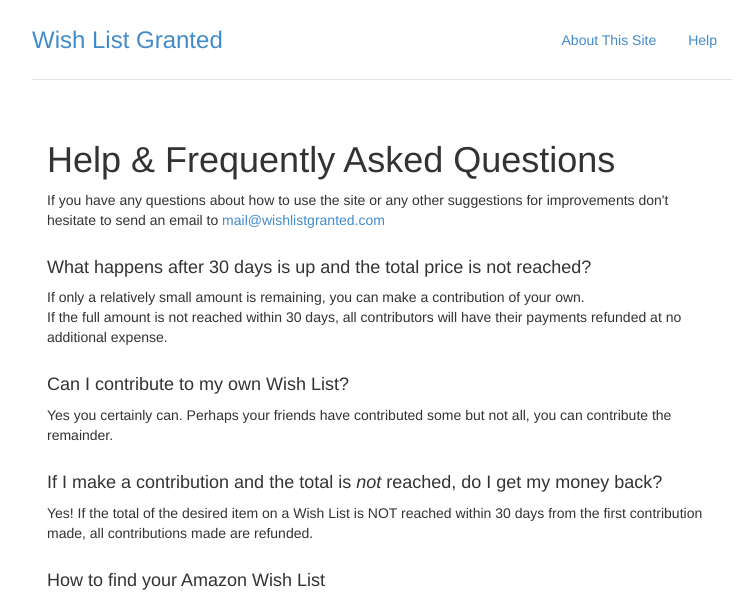
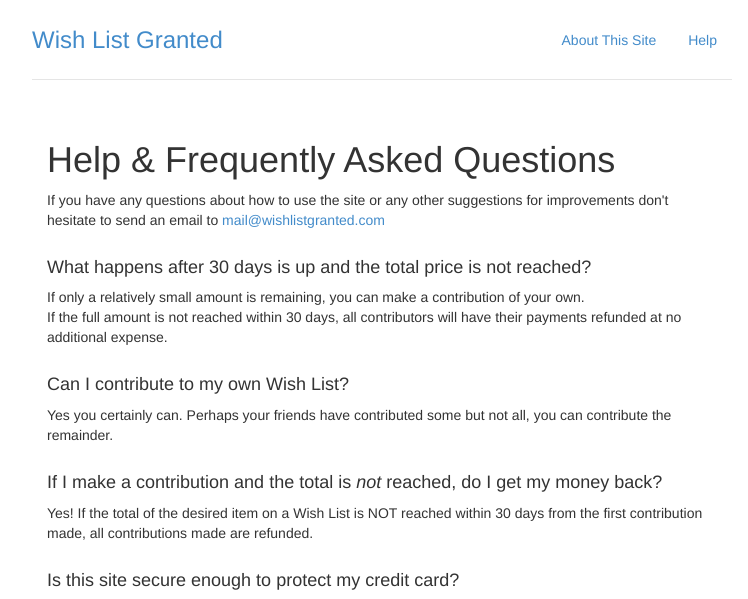
Before and after one commit to peterbe/generousfriends, a Django app: page /help/ in a window 1280 px wide. Shown: the top 599 px of the page, without its empty margins (258-1006 px from the left). Run offline with Django 3.2, Linux system fonts and the light colour scheme; parts of the project's set-up code (start-up, migrations or seed data) failed here and were passed over; some libraries are stand-ins or nearby versions.

Commit message:
help update

```diff
--- a/webapp/main/templates/main/help.html
+++ b/webapp/main/templates/main/help.html
@@ -27,6 +27,10 @@
           <p>Yes! If the total of the desired item on a Wish List is NOT reached within 30 days
           from the first contribution made, all contributions made are refunded.</p>
 
+          <h4>Is this site secure enough to protect my credit card?</h4>
+          <p>Yes! Because we <b>never store any credit card details</b> at all. It goes between you
+          and <b>Balanced Payments&trade;</b> over a secure connection.</p>
+
           <h4>How to find your Amazon Wish List</h4>
           <iframe
 	    width="560" height="315"
```
